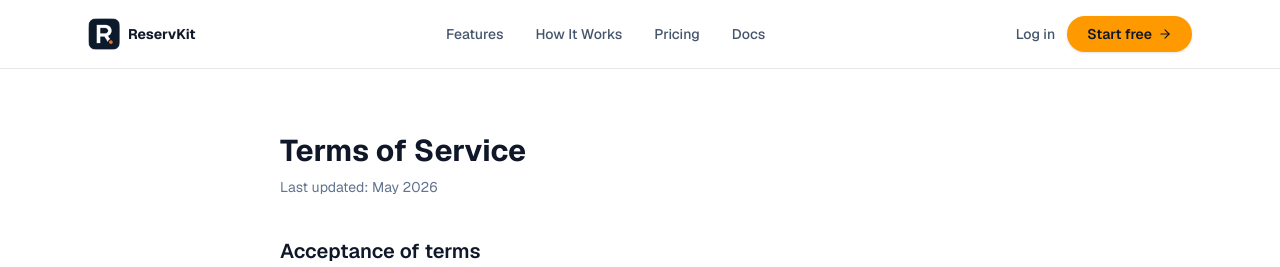
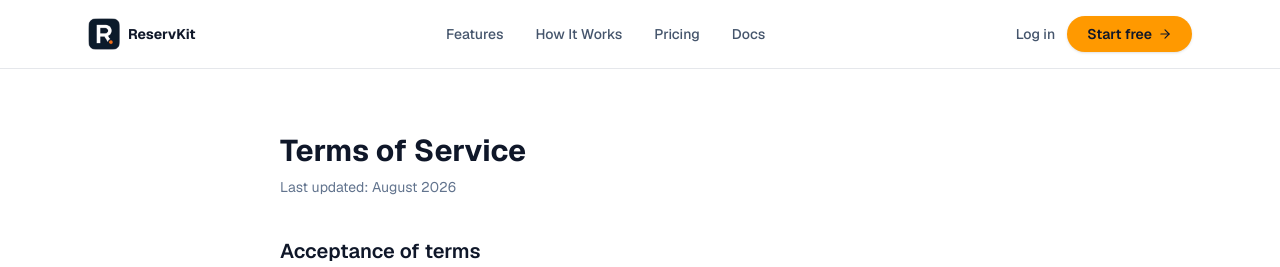
Before and after one commit to Cortana-Ops/reservkit-landing, a Next.js app: page /terms in a window 1280 px wide. Shown: the top 267 px of the page. Built offline with nearby package versions, Linux system fonts and the light colour scheme.

Commit message:
Update Terms revision date

```diff
--- a/app/terms/page.tsx
+++ b/app/terms/page.tsx
@@ -12,7 +12,7 @@ export default function Terms() {
     <PageShell>
       <main className="mx-auto max-w-3xl px-6 py-16">
         <h1 className="text-3xl font-bold text-navy mb-2">Terms of Service</h1>
-        <p className="text-sm text-slate-500 mb-10">Last updated: May 2026</p>
+        <p className="text-sm text-slate-500 mb-10">Last updated: August 2026</p>
 
         <div className="prose prose-slate max-w-none space-y-8 text-slate-700 leading-relaxed">
           <section>
--- a/scripts/check-content.mjs
+++ b/scripts/check-content.mjs
@@ -243,6 +243,7 @@ const required = [
   { file: "app/lib/marketing.ts", text: "refundable damage deposits are not marked up" },
   { file: "app/docs/getting-started/page.tsx", text: "ReservKit collects the plan-based booking fee on the booking subtotal where applicable" },
   { file: "app/terms/page.tsx", text: "percentage of the eligible booking subtotal according to the active plan" },
+  { file: "app/terms/page.tsx", text: "Last updated: August 2026" },
   { file: "app/terms/page.tsx", text: "Enterprise: custom pricing, custom volume, and signed agreement terms" },
   { file: "app/blog/page.tsx", text: "plan-based booking fee on eligible booking subtotal" },
   { file: "app/blog/page.tsx", text: "Customer tips are tracked separately from booking income" },
```
Also changed, not shown: 1 other file (tests, documents, lock files or other folders).
